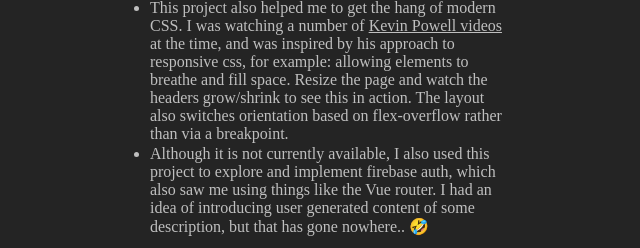
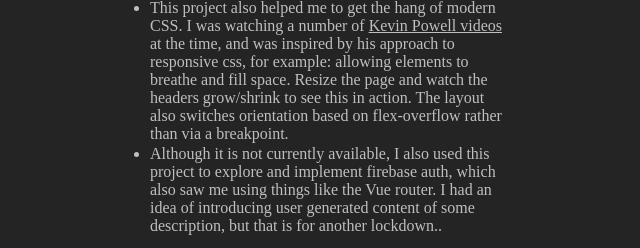
Before and after one commit to Daniel-Ash/danielash.me, a website: page public/index.html in a window 1280 px wide. Shown: the part 1282-1530 px from the top of the page, 124-764 px from the left. Drawn offline with Linux system fonts and the light colour scheme; a web font is replaced by a local one.

Commit message:
change content and remove disruptive emoji

```diff
--- a/public/index.html
+++ b/public/index.html
@@ -95,7 +95,7 @@
             <li>Although it is not currently available, I also used this project to explore and implement firebase auth,
               which also saw me using things like the Vue router.
               I had an
-              idea of introducing user generated content of some description, but that has gone nowhere.. 🤣 </li>
+              idea of introducing user generated content of some description, but that is for another lockdown.. </li>
           </ul>
         </div>
 
```
